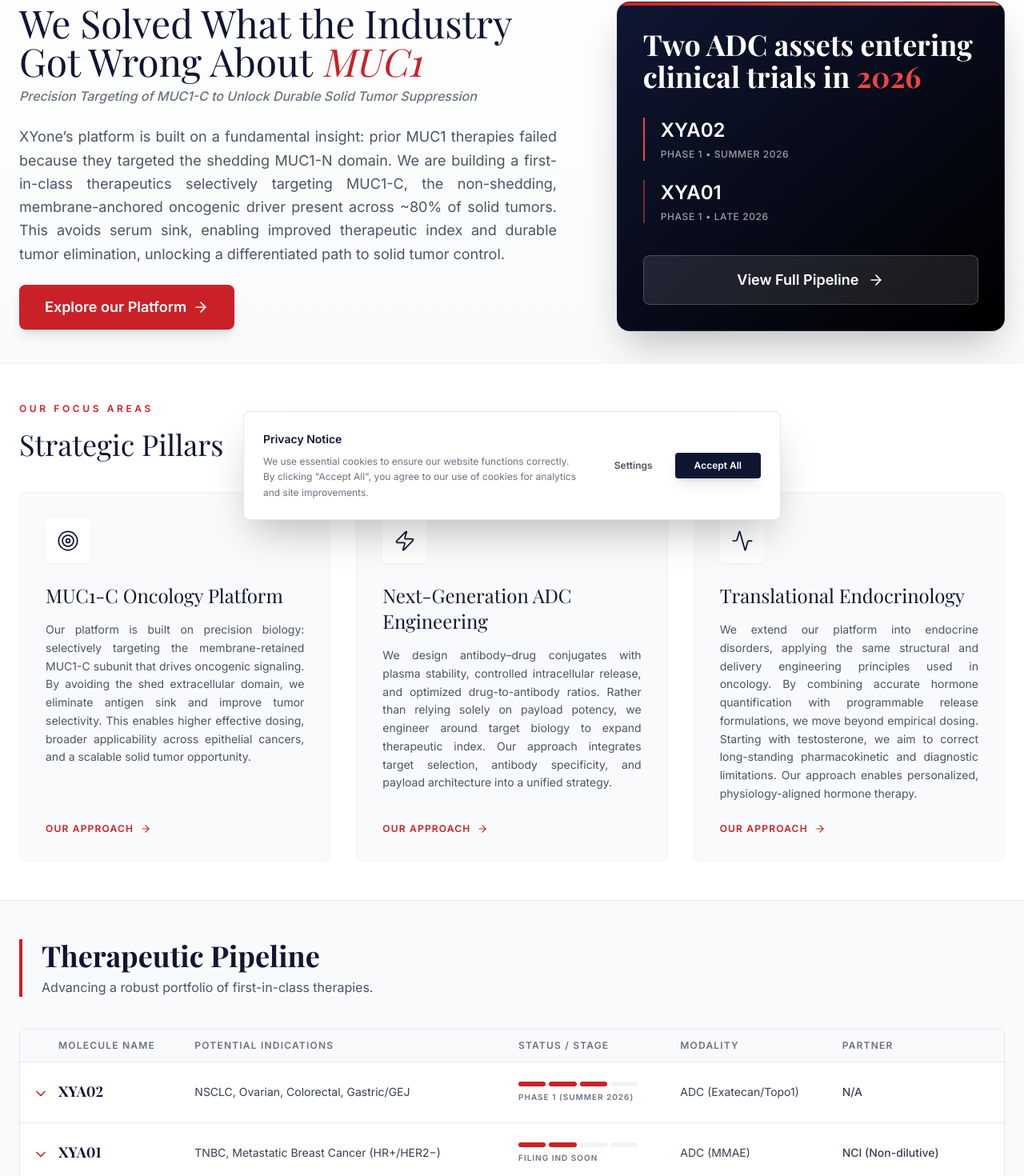
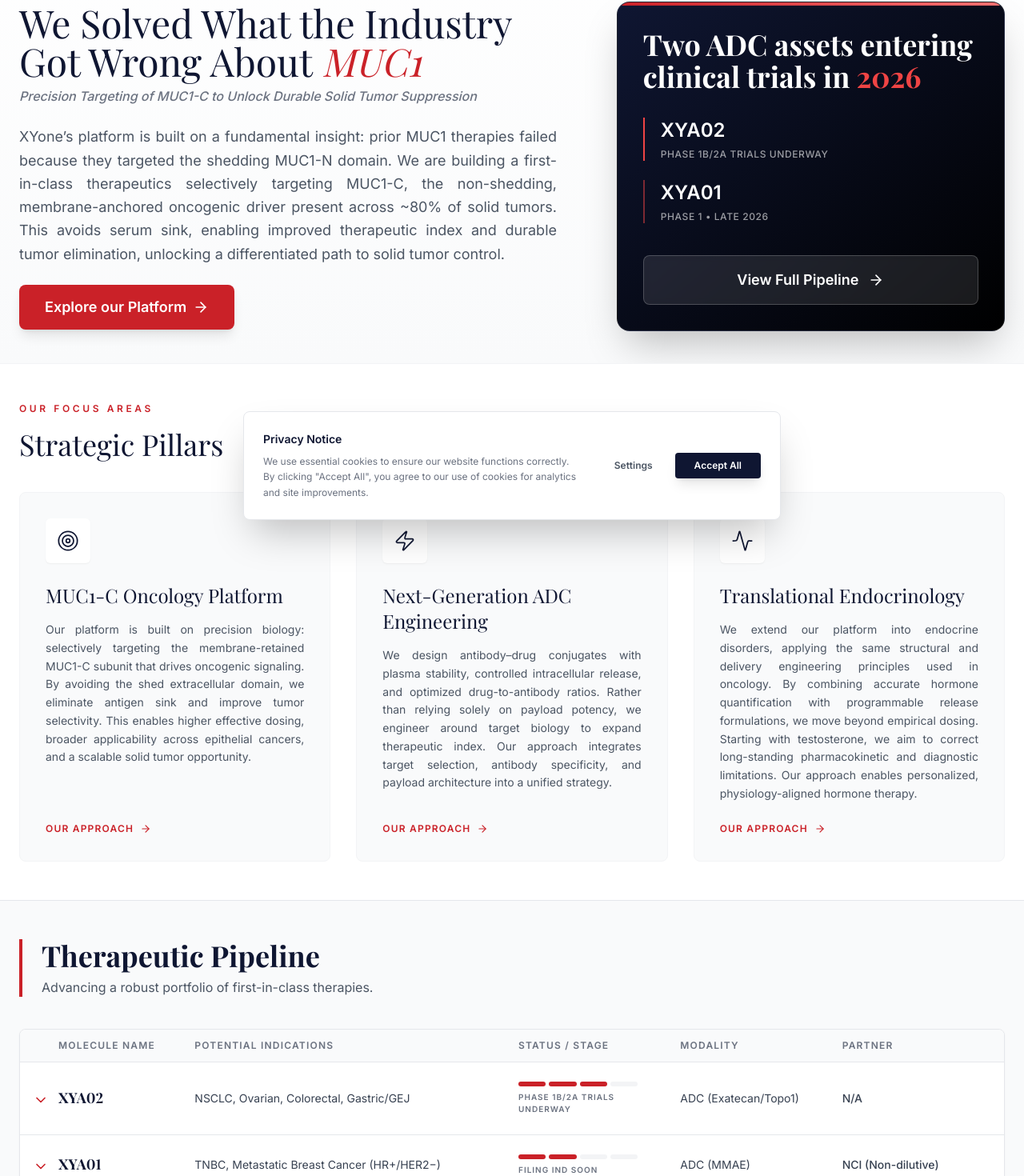
Before and after one commit to Abhisheksv25/xyone-website, a React (Vite) app: page /#/ in a window 1280 px wide. Shown: the part 126-1596 px from the top of the page at 80% size. Built offline with nearby package versions, Linux system fonts and the light colour scheme; a web font is replaced by a local one.

Commit message:
changed the status of xya02

```diff
--- a/src/pages/pages/Home.tsx
+++ b/src/pages/pages/Home.tsx
@@ -14,7 +14,7 @@
       indications: "NSCLC, Ovarian, Colorectal, Gastric/GEJ",
       stage: 3,
       mechanismDescription: "MUC1-C–directed ADC with Exatecan payload (DAR 4; Beta-glucuronide linker). Selectively delivers a Topoisomerase I inhibitor to MUC1-C-expressing tumor cells.",
-      detailsDescription: "Phase 1 initiating Summer 2026. Targeting Non-squamous NSCLC, High-grade serous ovarian, Gastric/GEJ, and Colorectal cancer. Head-to-head superiority demonstrated vs MUC1-N comparator in PDX studies."
+      detailsDescription: "Phase 1b/2a trials underway. Targeting Non-squamous NSCLC, High-grade serous ovarian, Gastric/GEJ, and Colorectal cancer. Head-to-head superiority demonstrated vs MUC1-N comparator in PDX studies."
     },
     {
       id: "XYA01",
@@ -72,7 +72,7 @@
                       {/* Asset 1 */}
                       <div className="relative pl-5 border-l-2 border-red-500">
                         <div className="text-2xl font-bold text-white mb-1.5">XYA02</div>
-                        <div className="text-xs font-medium text-white/60 uppercase tracking-wider">Phase 1 • Summer 2026</div>
+                        <div className="text-xs font-medium text-white/60 uppercase tracking-wider">Phase 1b/2a trials underway</div>
                       </div>
 
                       {/* Asset 2 */}
@@ -433,7 +433,7 @@
                     <div className="text-[10px] font-bold uppercase tracking-widest text-gray-500">
                         {data.stage === 1 && "Discovery"}
                         {data.stage === 2 && "Filing IND Soon"}
-                        {data.stage === 3 && "Phase 1 (Summer 2026)"}
+                        {data.stage === 3 && "Phase 1b/2a trials underway"}
                         {data.stage === 4 && "Phase 2"}
                     </div>
                 </div>
--- a/src/pages/pages/Pipeline.tsx
+++ b/src/pages/pages/Pipeline.tsx
@@ -14,7 +14,7 @@
         stage: 3, // 1: Pre-Clinical, 2: IND-Enabling, 3: Phase 1, 4: Phase 2
         mechanism: "Next-gen ADC targeting MUC1-C with Exatecan payload (DAR 4)",
         mechanismDescription: "MUC1-C–directed ADC with Exatecan payload (DAR 4; Beta-glucuronide linker). Selectively delivers a Topoisomerase I inhibitor to MUC1-C-expressing tumor cells.",
-        detailsDescription: "Phase 1 initiating Summer 2026. Targeting Non-squamous NSCLC, High-grade serous ovarian, Gastric/GEJ, and Colorectal cancer. Head-to-head superiority demonstrated vs MUC1-N comparator in PDX studies."
+        detailsDescription: "Phase 1b/2a trails underway. Targeting Non-squamous NSCLC, High-grade serous ovarian, Gastric/GEJ, and Colorectal cancer. Head-to-head superiority demonstrated vs MUC1-N comparator in PDX studies."
       },
       {
         id: "XYA01",
@@ -188,7 +188,7 @@
                     <div className="text-[10px] font-bold uppercase tracking-widest text-gray-500">
                         {data.stage === 1 && "Discovery"}
                         {data.stage === 2 && "Filing IND Soon"}
-                        {data.stage === 3 && "Phase 1 (Summer 2026)"}
+                        {data.stage === 3 && "Phase 1b/2a trials underway"}
                         {data.stage === 4 && "Phase 2"}
                     </div>
                 </div>
--- a/src/pages/pages/Science.tsx
+++ b/src/pages/pages/Science.tsx
@@ -116,7 +116,7 @@
             <AssetCard
                 title="XYA02"
                 subtitle="Exatecan (Topo1) ADC"
-                description="Phase 1 initiating Summer 2026. Targeting Non-squamous NSCLC, High-grade serous ovarian, Gastric/GEJ, and Colorectal cancer."
+                description="Phase 1b/2a trials underway. Targeting Non-squamous NSCLC, High-grade serous ovarian, Gastric/GEJ, and Colorectal cancer."
                 tags={['DAR 4', 'Beta-glucuronide Linker']}
                 features={[
                     "Dramatic sustained efficacy in multiple tumor types",
```
